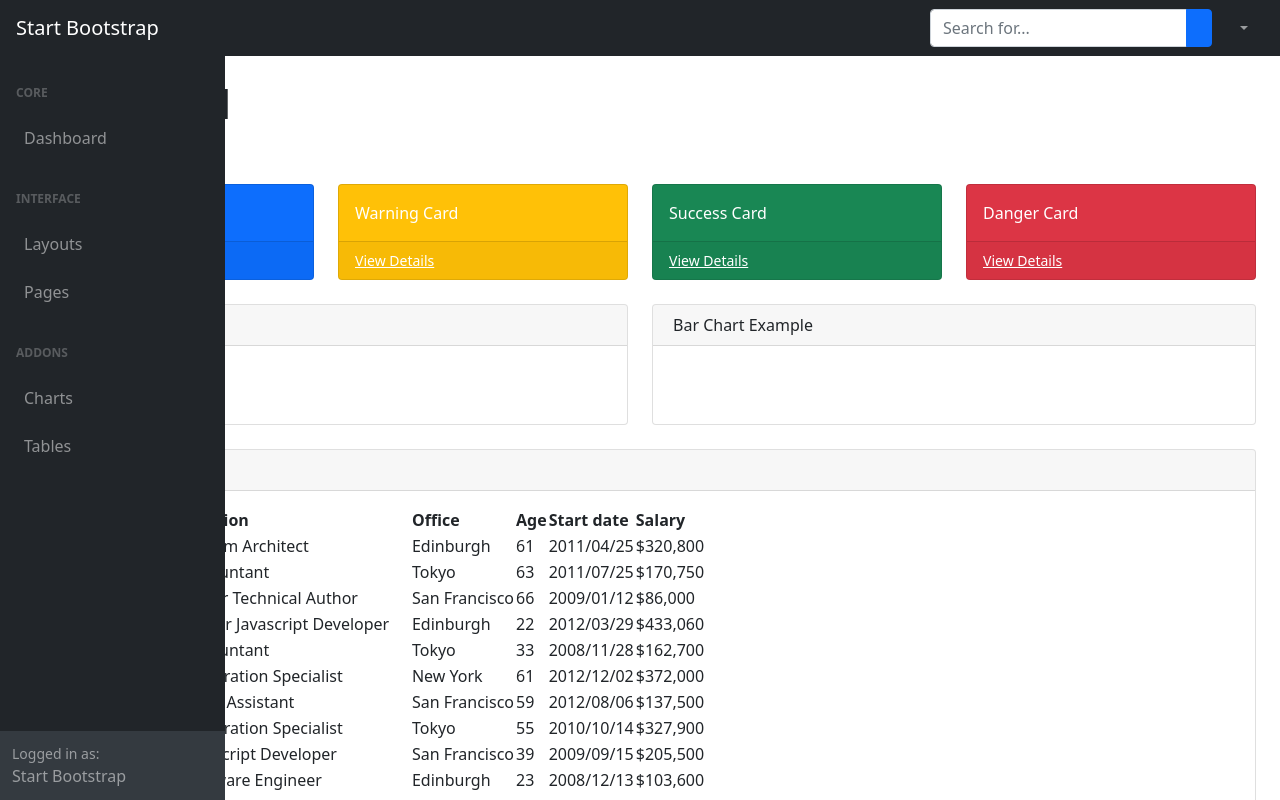
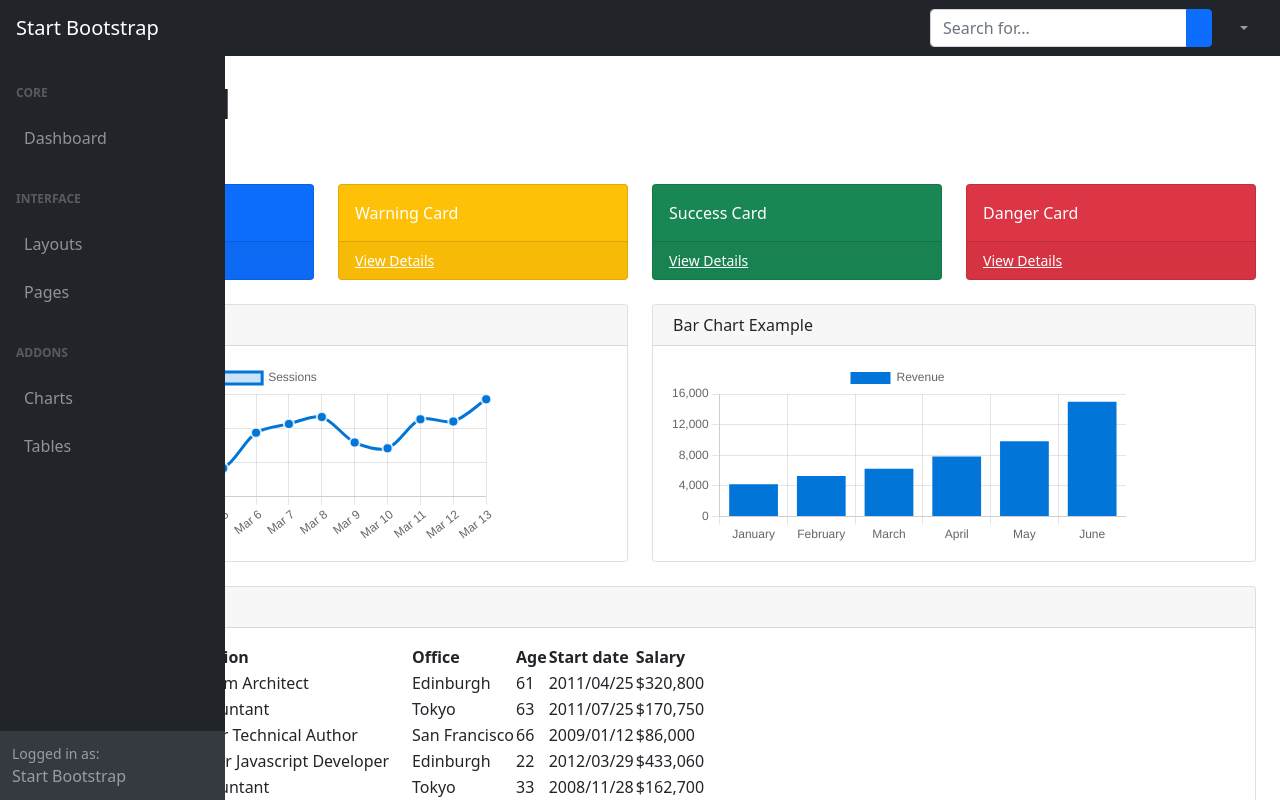
Before and after one commit to kameronramah/Dashboard-Nextjs, a Next.js app: page / in a window 1280 px wide. Shown: the top 800 px of the page. Built offline with nearby package versions, Linux system fonts and the light colour scheme.

Commit message:
inté graphiques

```diff
--- a/pages/components/Charts/ChartBar.tsx
+++ b/pages/components/Charts/ChartBar.tsx
@@ -2,6 +2,7 @@ import React from 'react';
 import {
     Chart as ChartJS,
     CategoryScale,
+    LinearScale,
     BarElement,
     Tooltip,
     Legend,
@@ -10,6 +11,7 @@ import {
 ChartJS.register(
     CategoryScale,
     BarElement,
+    LinearScale,
     Tooltip,
     Legend
 )
--- a/pages/index.tsx
+++ b/pages/index.tsx
@@ -3,8 +3,10 @@ import Head from "next/head";
 import Image from "next/image";
 import NavBar from "./components/NavBar";
 import SideNav from "./components/SideNav";
+import ChartBar from './components/Charts/ChartBar';
 
 import styles from "../styles/Home.module.css";
+import ChartLine from "./components/Charts/ChartLine";
 
 const Home: NextPage = () => {
   return (
@@ -85,11 +87,7 @@ const Home: NextPage = () => {
                       Area Chart Example
                     </div>
                     <div className="card-body">
-                      <canvas
-                        id="myAreaChart"
-                        width="100%"
-                        height="40"
-                      ></canvas>
+                      <ChartLine id='myLineChart' width={'100%'} height={40} />
                     </div>
                   </div>
                 </div>
@@ -100,7 +98,7 @@ const Home: NextPage = () => {
                       Bar Chart Example
                     </div>
                     <div className="card-body">
-                      <canvas id="myBarChart" width="100%" height="40"></canvas>
+                    <ChartBar id='myBarChart' width={'100%'} height={40} />
                     </div>
                   </div>
                 </div>
```
Also changed, not shown: 1 other file (tests, documents, lock files or other folders).
